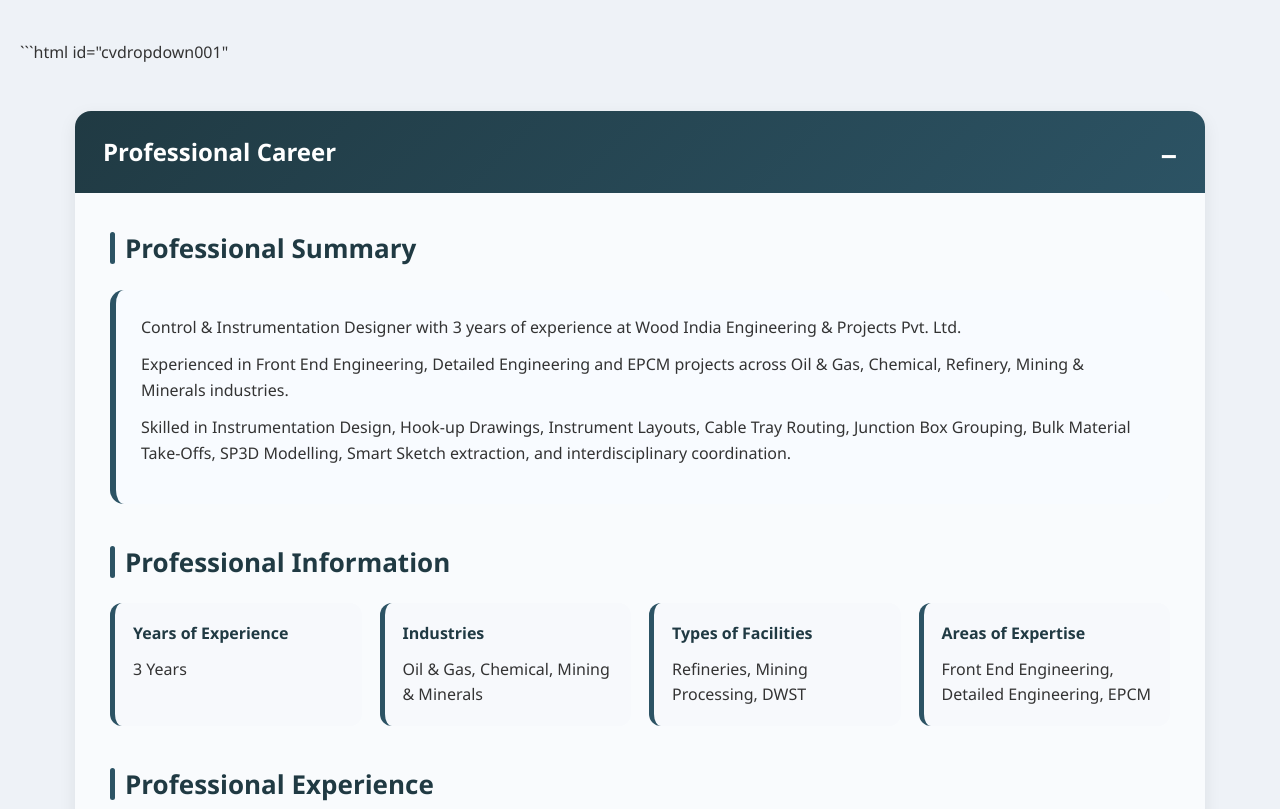
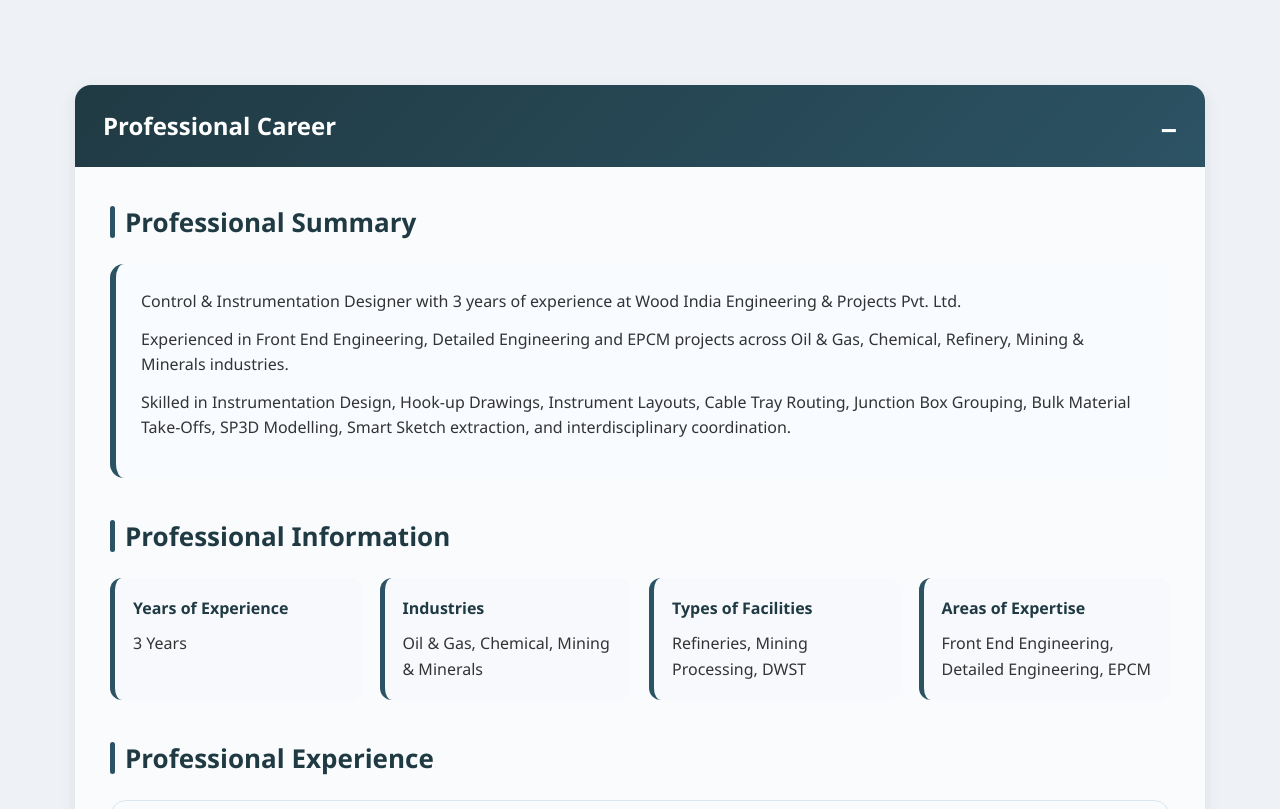
Before and after one commit to OMAGOOMEGA/iwaswrong, a plain HTML site: page index.html in a window 1280 px wide. Shown: the top 809 px of the page. Drawn offline with Linux system fonts and the light colour scheme.

Commit message:
Update index.html

````diff
--- a/index.html
+++ b/index.html
@@ -221,7 +221,7 @@ body{
 
 <body>
 
-```html id="cvdropdown001"
+
 <!-- ADD THIS INSIDE <body> AFTER HEADER -->
 
 <div class="content">
@@ -444,7 +444,7 @@ body{
 }
 
 </style>
-```
+
 
 </body>
 </html>
````
